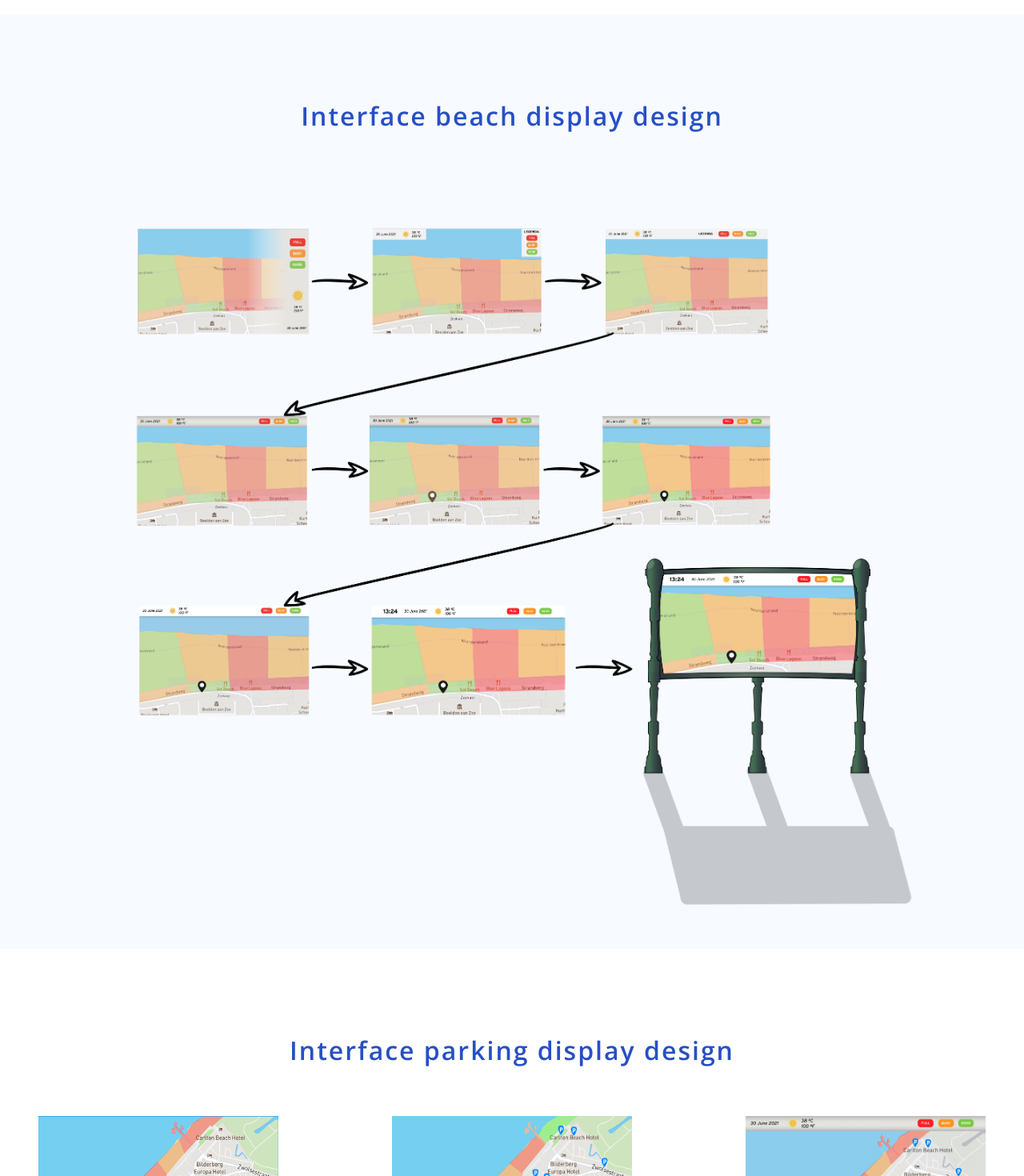
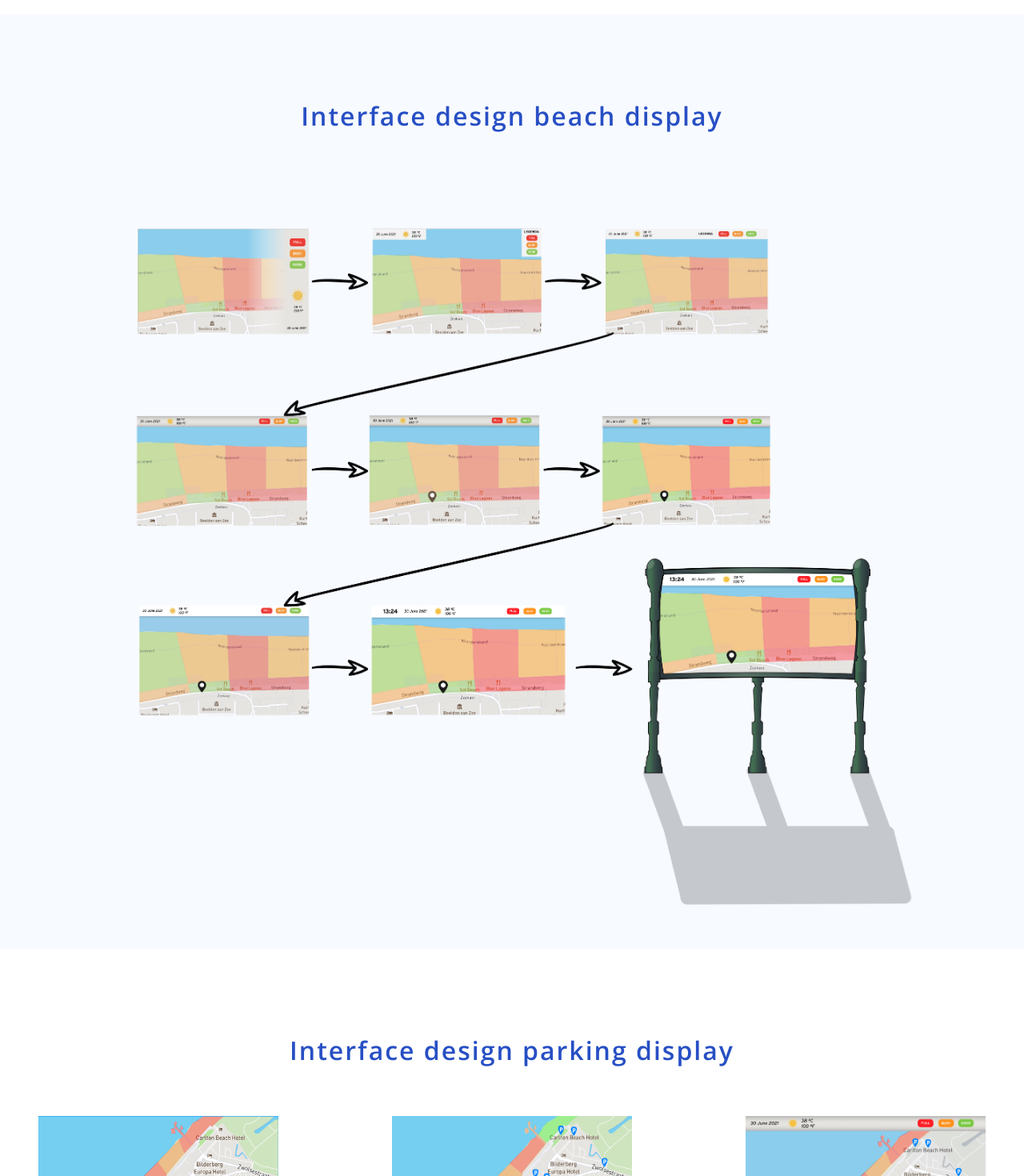
Before and after one commit to Juxtapose-Medialab/one-pager-juxtapose.github.io, a React (Create React App) app: page / in a window 1280 px wide. Shown: the part 9380-10850 px from the top of the page at 80% size. Built offline with nearby package versions, Linux system fonts and the light colour scheme.

Commit message:
Change text.

```diff
--- a/src/components/Process/Process.jsx
+++ b/src/components/Process/Process.jsx
@@ -198,13 +198,13 @@ class Process extends React.Component {
           </div>
           <div className={ styles.interfaceDesign }>
             <Container className={ styles.interfaceDesignContainer }>
-              <h3 className={ cn('smallTitle') }>Interface beach display design</h3>
+              <h3 className={ cn('smallTitle') }>Interface design beach display</h3>
               <img src={ interfaces } className={ styles.interfaceDesignImage } />
             </Container>
           </div>
           <div className={ styles.interfaceDesignParkingBoards }>
             <Container className={ styles.interfaceDesignParkingBoardsContainer }>
-              <h3 className={ cn('smallTitle') }>Interface parking display design</h3>
+              <h3 className={ cn('smallTitle') }>Interface design parking display</h3>
                 <div className={ cn('parkingBoardsWrapper', 'parkingBoardsWrapper1') }>
                   {/* <div className={ cn('interfaceDesignParkingBoardsRectangle', 'interfaceDesignParkingBoardsRectangle1' ) }></div> */}
                   <div className={ styles.parkingBoardsImagesWrapper }>
```
